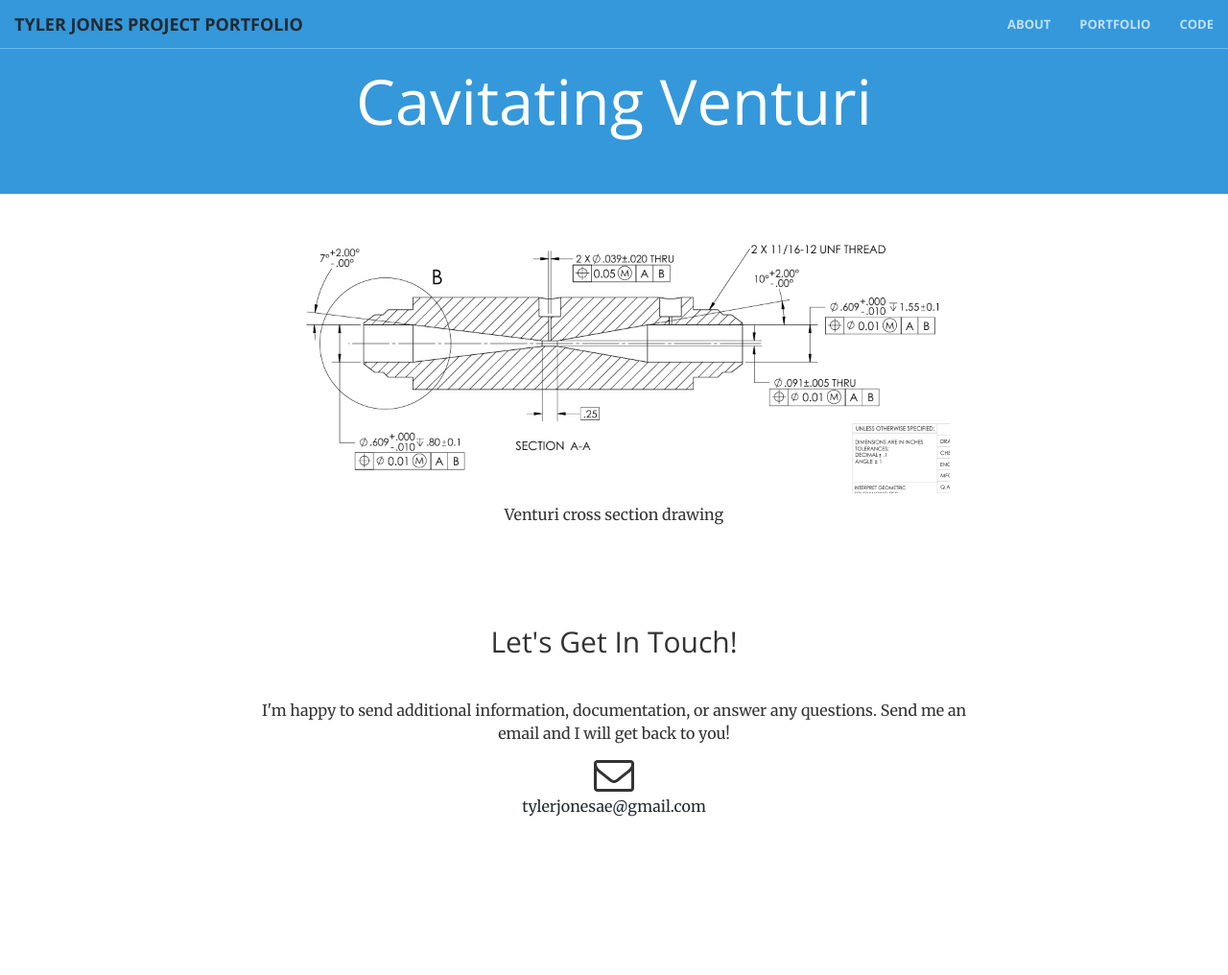
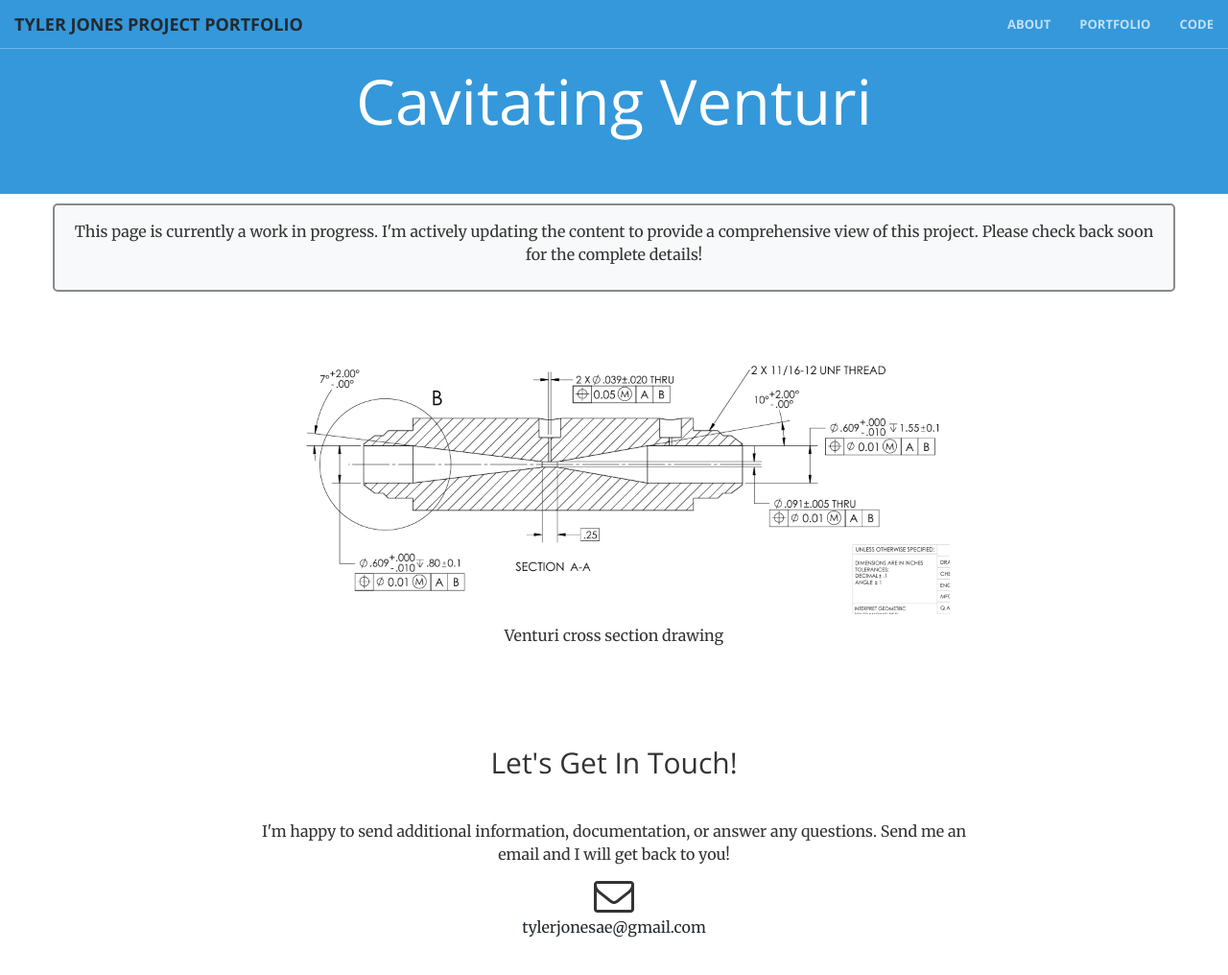
Before and after one commit to trj2088/trj2088.github.io, a Jekyll site: the page built from _portfolio/venturi.md, in a window 1280 px wide and 1038 px high. Shown: the top 1016 px of the window at 96% size. Built offline with Jekyll 4.4.1, drawn with Linux system fonts in a browser that asks for light colours.

Commit message:
Added in_process layout for project pages

```diff
--- /dev/null
+++ b/_includes/in_process.html
@@ -0,0 +1,11 @@
+<div class="container">
+    <div class="row justify-content-center">
+        <div class="col align-self-center">
+            <div class="in-progress-banner text-center">
+                <p class="mb-0">
+                    This page is currently a work in progress. I'm actively updating the content to provide a comprehensive view of this project. Please check back soon for the complete details!
+                </p>
+            </div>
+        </div>
+    </div>
+</div>
--- a/_layouts/page.html
+++ b/_layouts/page.html
@@ -6,7 +6,7 @@ layout: default
     <h1>{{ page.title }}</h1>
   </div>
 </section>
+
 <section class="padded">
   {{ content }}
 </section>
-<!--lkajds-->
--- a/_portfolio/venturi.md
+++ b/_portfolio/venturi.md
@@ -6,6 +6,8 @@ category: Propulsion
 project_name: Cavitating Venturi
 link: /portfolio/venturi.html
 ---
+{% include in_process.html %}
+<br/>
 
 ![Venturi schematic](/img/portfolio/venturi_draw_700.png){:.centered}
 <p style="text-align:center">Venturi cross section drawing</p>
--- a/css/creative.css
+++ b/css/creative.css
@@ -104,6 +104,17 @@ aside {
     padding-right: 250px;
 }
 
+.in-progress-banner {
+    display: block;
+    margin: 0 auto;
+    justify-content: center;
+    text-align: center;
+    align-items: center;
+    background-color: #f8f9fa;
+    border: 2px solid #88898b;
+    padding: 15px;
+    border-radius: 5px;
+}
 
 .navbar-default {
     border-color: rgba(34,34,34,.05);
```
Also changed, not shown: _portfolio/lre.md (+3 -0 lines), _portfolio/oaw.md (+2 -1 lines), _portfolio/x59.md (+2 -0 lines).
